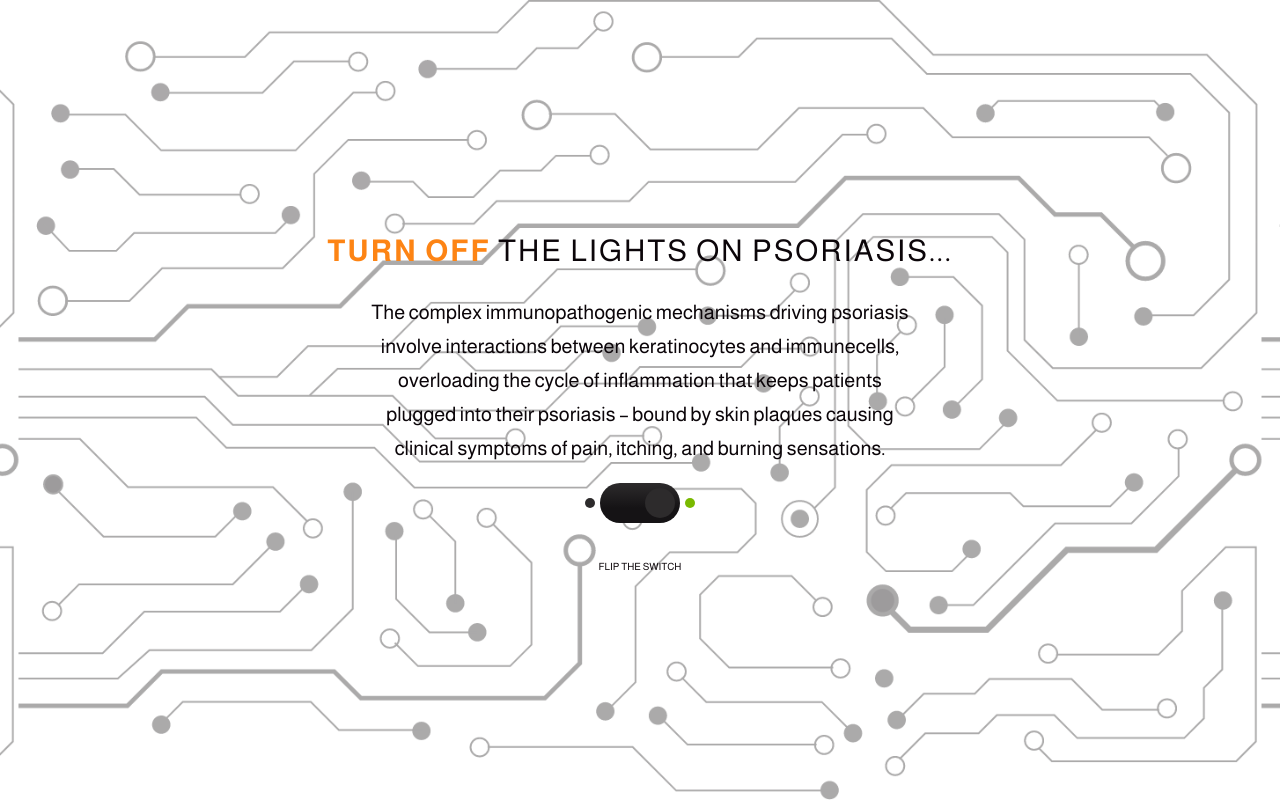
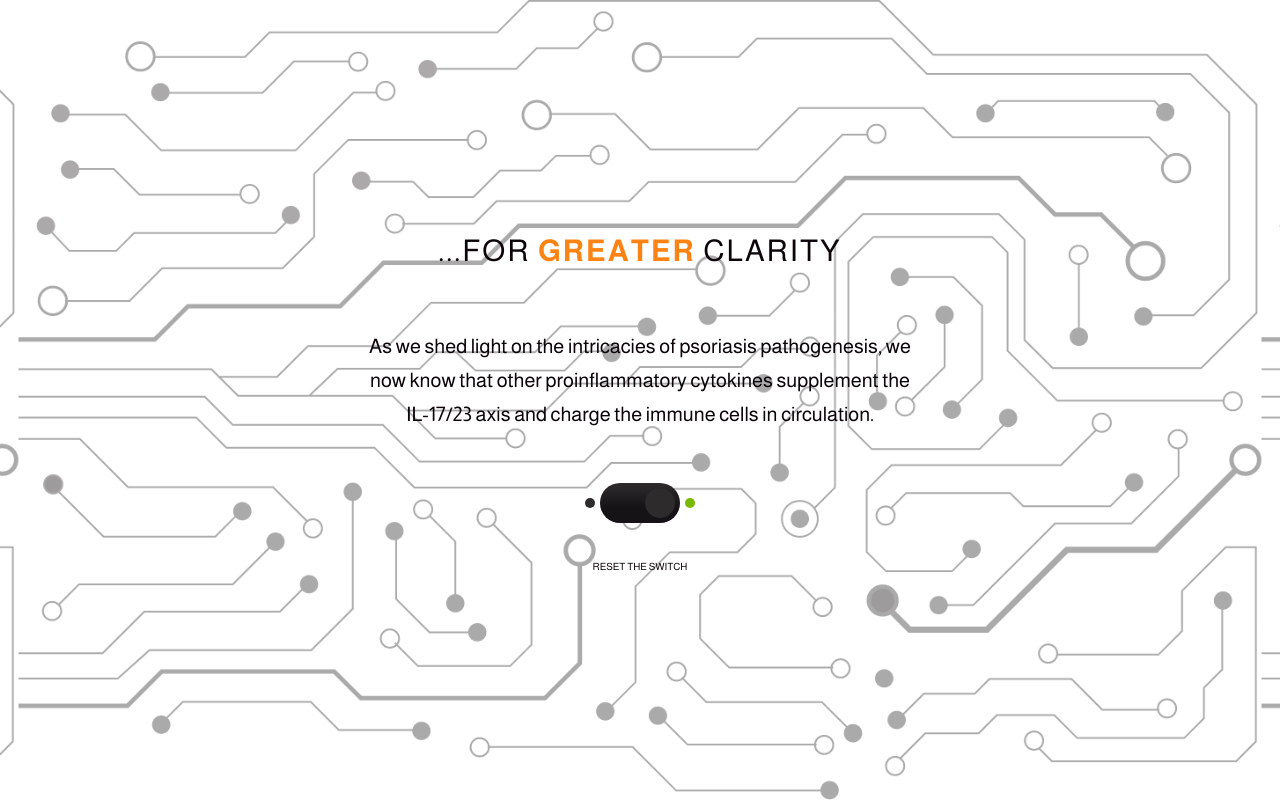
Before and after one commit to jaytees/bluedog, a website with bundled scripts: page index.html in a window 1280 px wide. Both pictures are taken after a click on the button 640 px from the left and 1373 px from the top of the page. Shown: the part 870-1670 px from the top of the page. Built offline with nearby package versions, Linux system fonts and the light colour scheme.

Commit message:
js set up import

```diff
--- a/index.html
+++ b/index.html
@@ -7,18 +7,21 @@
     <link rel="preconnect" href="https://fonts.gstatic.com" />
     <link href="https://fonts.googleapis.com/css2?family=Almarai:wght@300;400;700&display=swap" rel="stylesheet" />
     <link rel="stylesheet" href="css/style.css" />
-    <script src="js/index.js"></script>
+    <script type="module" src="js/toggle.js"></script>
+    <script type="module" src="js/index.js"></script>
     <title>Lights Out - Unplug Psoriasis</title>
   </head>
   <body>
     <nav class="nav">
-      <img src="assets/logo.png" alt="lights out logo" class="nav__logo" />
+      <a href="#homepage">
+        <img src="assets/logo.png" alt="lights out logo" class="nav__logo" />
+      </a>
       <div class="nav__links">
         <p>UNMET NEED</p>
         <p>MECHANISM OF DISEASE</p>
       </div>
     </nav>
-    <section class="hero">
+    <section class="hero" id="homepage">
       <h1 class="hero__title">UNPLUG PSORIASIS</h1>
       <a href="#content"> <img class="hero__arrow" src="assets/arrow.svg" alt="" /></a>
     </section>
--- a/js/index.js
+++ b/js/index.js
@@ -1,48 +1,7 @@
-console.log('Hello Bluedog');
-
-const toggle = {
-  currentMode: 'lightMode',
-  // opposite values for new mode
-  modes: {
-    darkMode: 'lightMode',
-    lightMode: 'darkMode'
-  },
-  contentStates: {
-    lightMode: {
-      text:
-        'As we shed light on the intricacies of psoriasis pathogenesis, we now know that other proinflammatory cytokines supplement the IL-17/23 axis and charge the immune cells in circulation.',
-      button: 'RESET THE SWITCH'
-    },
-    darkMode: {
-      text:
-        'The complex immunopathogenic mechanisms driving psoriasis involve interactions between keratinocytes and immunecells, overloading the cycle of inflammation that keeps patients plugged into their psoriasis – bound by skin plaques causing clinical symptoms of pain, itching, and burning sensations.',
-      button: 'FLIP THE SWITCH'
-    }
-  },
-  toggleState() {
-    const newMode = this.modes[this.currentMode];
-    this.toggleTitleDisplayProperty(newMode);
-    this.changeTextContent({ className: '.info__content-text', newText: this.contentStates[newMode].text });
-    this.changeTextContent({ className: '.toggle-switch__text', newText: this.contentStates[newMode].button });
-    this.currentMode = newMode;
-  },
-  // set current display none && new to inline
-  toggleTitleDisplayProperty(newMode) {
-    document.querySelector(`.info__content-title--${this.currentMode}`).style.display = 'none';
-    document.querySelector(`.info__content-title--${newMode}`).style.display = 'inline-block';
-  },
-  changeTextContent({ className, newText }) {
-    document.querySelector(className).textContent = newText;
-  }
-};
-
+import { create } from './toggle.js';
 document.addEventListener('DOMContentLoaded', () => {
-  const toggleSwitch = document.querySelector('.toggle-switch');
-  const elementToToggle = document.querySelector('.info');
-  toggleSwitch.addEventListener('click', () => {
-    // returns true if it turns light mode on
-    let activateLightMode = elementToToggle.classList.toggle('light-mode');
-    toggleSwitch.classList.toggle('active');
-    toggle.toggleState();
+  create({
+    toggleSwitchClass: '.toggle-switch',
+    contentContainerClass: '.info'
   });
 });
--- /dev/null
+++ b/js/toggle.js
@@ -0,0 +1,46 @@
+const toggle = {
+  currentMode: 'darkMode',
+  // opposite values to alternate states
+  modes: {
+    darkMode: 'lightMode',
+    lightMode: 'darkMode'
+  },
+  contentStates: {
+    lightMode: {
+      text:
+        'As we shed light on the intricacies of psoriasis pathogenesis, we now know that other proinflammatory cytokines supplement the IL-17/23 axis and charge the immune cells in circulation.',
+      button: 'RESET THE SWITCH'
+    },
+    darkMode: {
+      text:
+        'The complex immunopathogenic mechanisms driving psoriasis involve interactions between keratinocytes and immunecells, overloading the cycle of inflammation that keeps patients plugged into their psoriasis – bound by skin plaques causing clinical symptoms of pain, itching, and burning sensations.',
+      button: 'FLIP THE SWITCH'
+    }
+  },
+  toggleState() {
+    const newMode = this.modes[this.currentMode];
+    this.toggleTitleDisplayProperty(newMode);
+    this.changeTextContent({ className: '.info__content-text', newText: this.contentStates[newMode].text });
+    this.changeTextContent({ className: '.toggle-switch__text', newText: this.contentStates[newMode].button });
+    this.currentMode = newMode;
+  },
+  // set current display none && new to inline
+  toggleTitleDisplayProperty(newMode) {
+    document.querySelector(`.info__content-title--${this.currentMode}`).style.display = 'none';
+    document.querySelector(`.info__content-title--${newMode}`).style.display = 'inline-block';
+  },
+  changeTextContent({ className, newText }) {
+    document.querySelector(className).textContent = newText;
+  }
+};
+
+export const create = ({ toggleSwitchClass, contentContainerClass }) => {
+  const toggleSwitch = document.querySelector(toggleSwitchClass);
+  const elementToToggle = document.querySelector(contentContainerClass);
+  toggleSwitch.addEventListener('click', () => {
+    // returns true if it turns light mode on
+    elementToToggle.classList.toggle('lightMode');
+    toggleSwitch.classList.toggle('active');
+    toggle.toggleState();
+  });
+};
--- a/sass/main.scss
+++ b/sass/main.scss
@@ -201,7 +201,7 @@ body {
   }
 }
 
-.light-mode {
+.lightMode {
   background-color: $color-white;
   color: $color-black;
 
```
Also changed, not shown: css/style.css.
